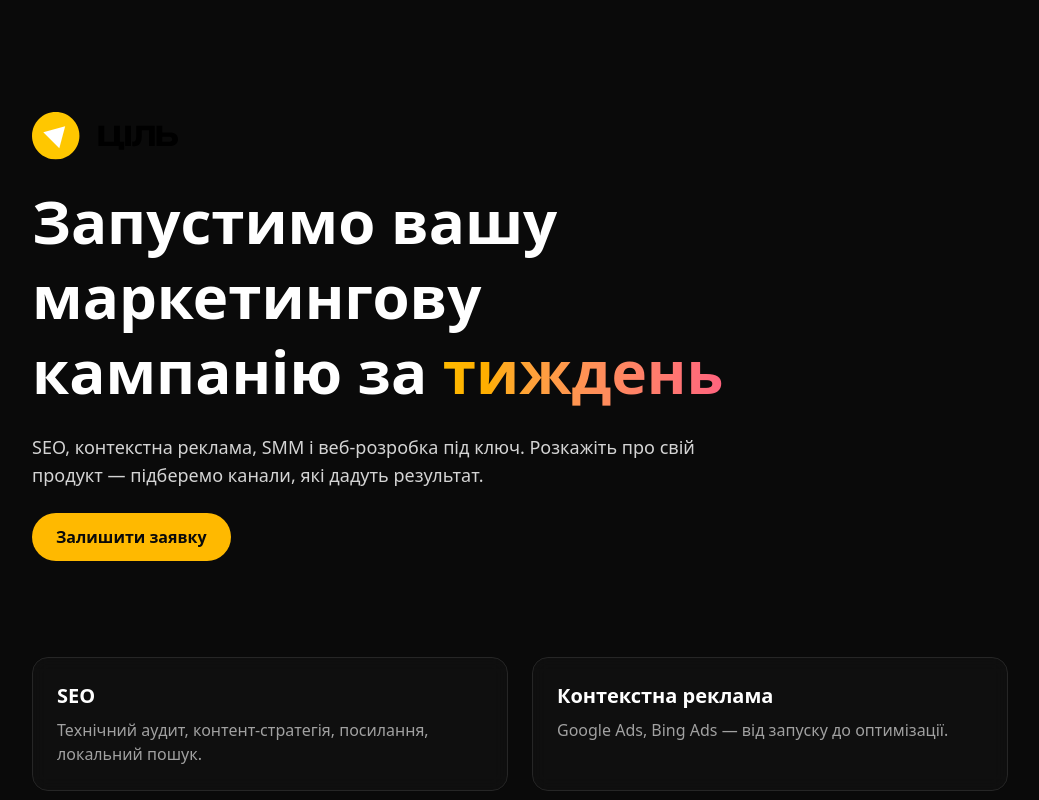
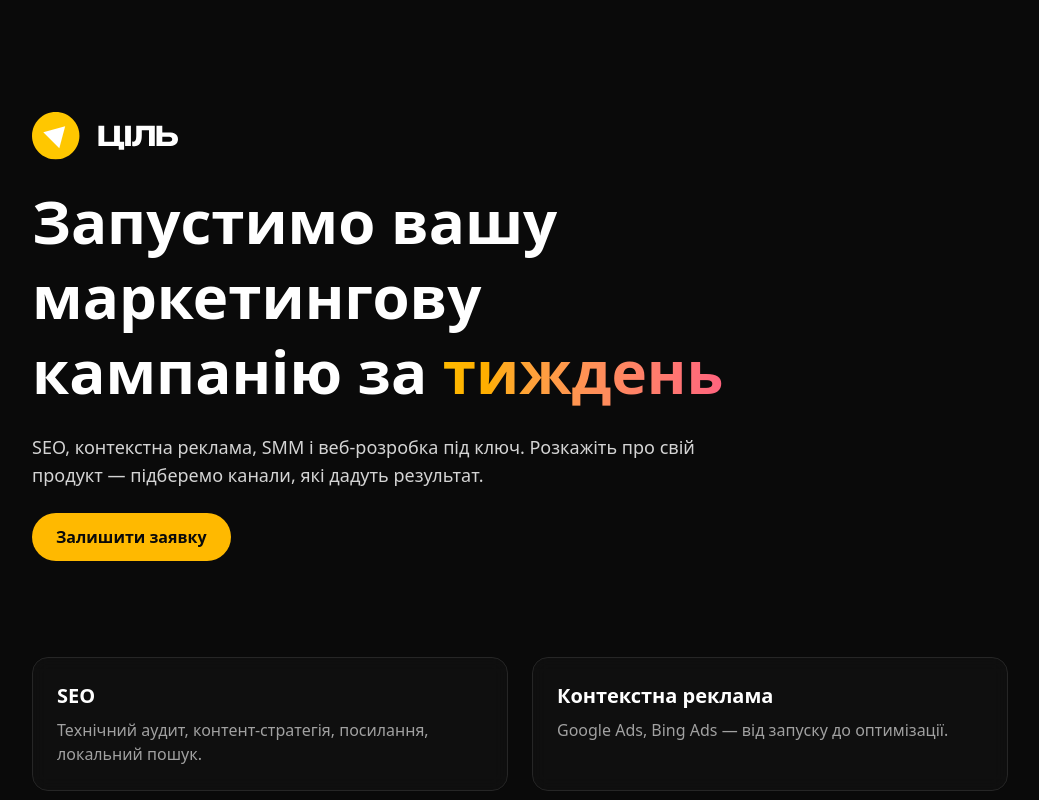
Before and after one commit to volodeveth/goal-lead-pipeline, a Next.js app: page / in a window 1280 px wide. Shown: the top 800 px of the page, without its empty margins (120-1159 px from the left). Built offline with nearby package versions, Linux system fonts and the light colour scheme.

Commit message:
fix(branding): hardcode white fill in logo wordmark (currentColor doesn't apply through img tag)

```diff
--- a/app/(marketing)/_components/Hero.tsx
+++ b/app/(marketing)/_components/Hero.tsx
@@ -2,7 +2,7 @@
 export default function Hero() {
   return (
     <section className="flex flex-col items-start gap-6 pt-8">
-      <img src="/logo.svg" alt="Ціль" height={48} className="h-12 w-auto text-white" />
+      <img src="/logo.svg" alt="Ціль" height={48} className="h-12 w-auto" />
       <h1 className="max-w-3xl text-4xl leading-tight font-bold text-white md:text-6xl">
         Запустимо вашу маркетингову кампанію за{" "}
         <span className="bg-gradient-to-r from-amber-400 to-rose-400 bg-clip-text text-transparent">
```
Also changed, not shown: public/logo.svg.
